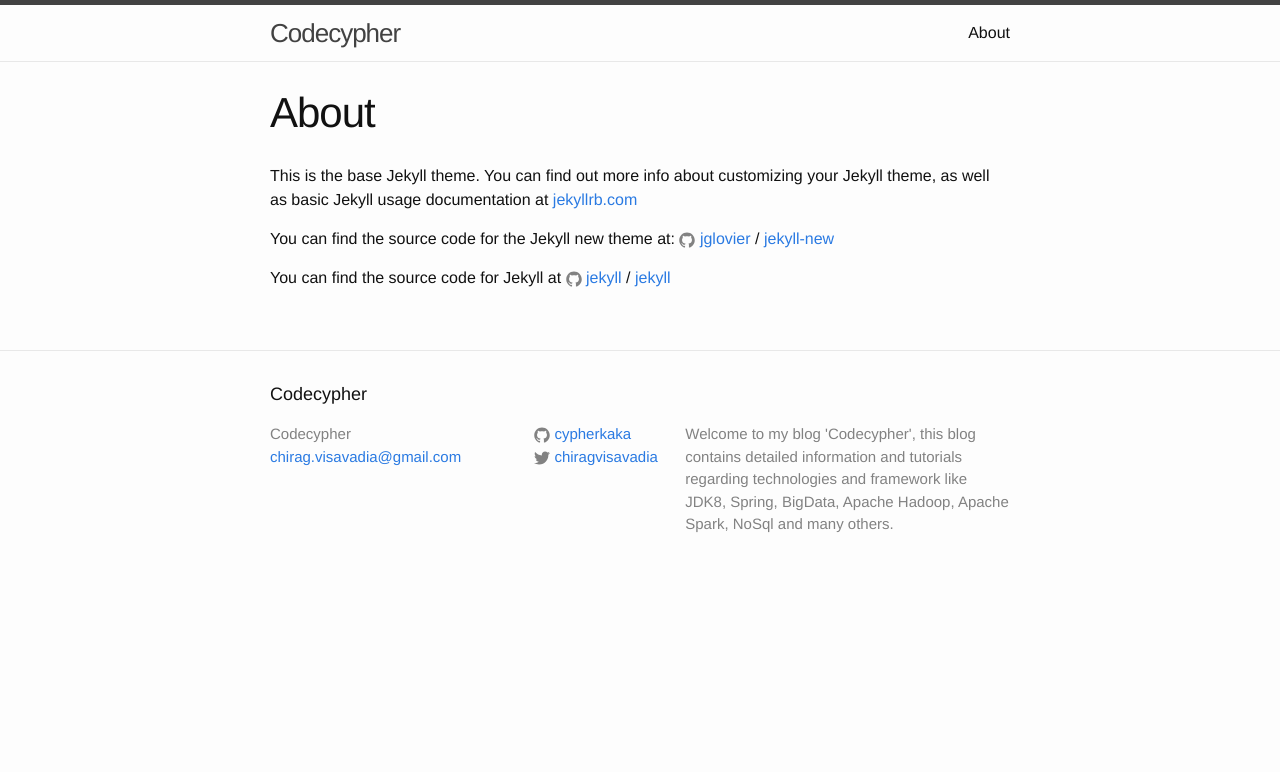
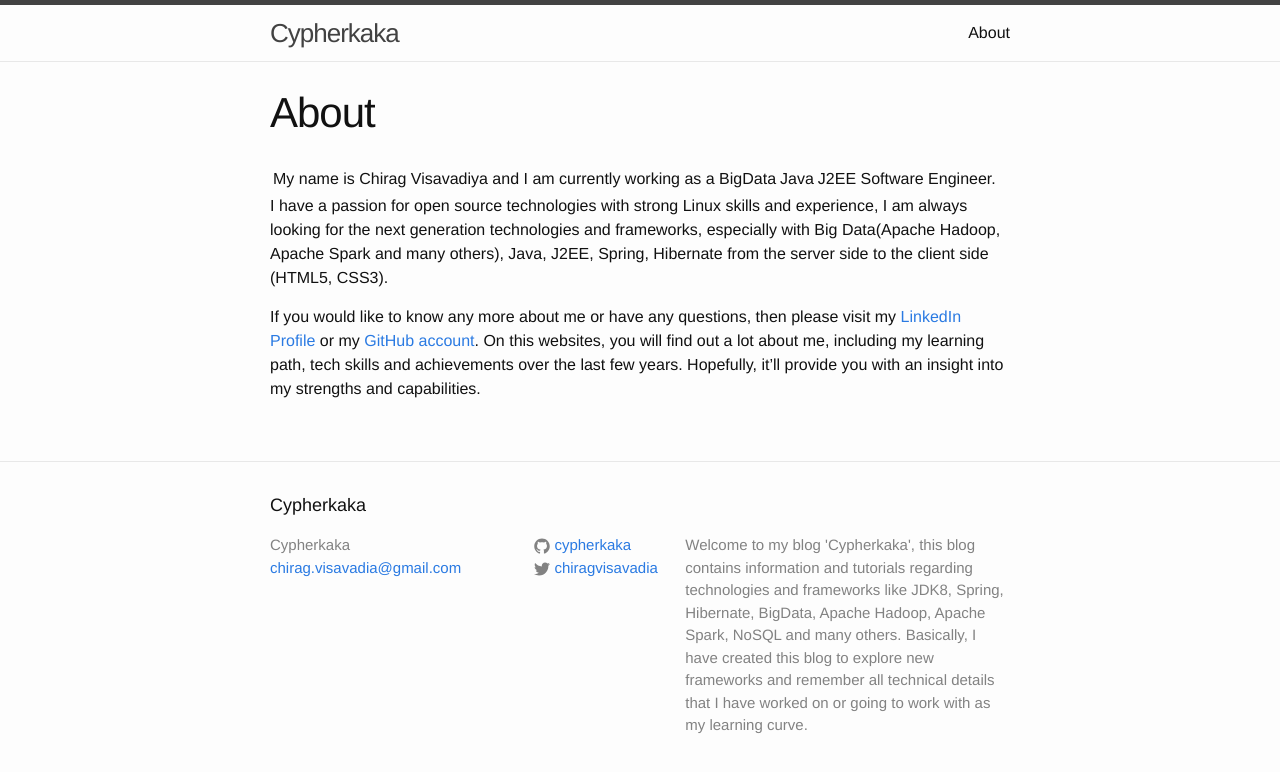
Before and after one commit to cypherkaka/codecypher.github.io, a Jekyll site: the page built from about.md, in a window 1280 px wide. Shown: the top 772 px of the page. Built offline with Jekyll 4.4.1, drawn with Linux system fonts in a browser that asks for light colours.

Commit message:
Initial commit

```diff
--- a/Gemfile
+++ b/Gemfile
@@ -1,2 +1,4 @@
 source 'https://rubygems.org'
 gem 'github-pages', group: :jekyll_plugins
+
+gem 'jekyll-admin', group: :jekyll_plugins
--- a/_config.yml
+++ b/_config.yml
@@ -6,10 +6,12 @@
 # 'jekyll serve'. If you change this file, please restart the server process.
 
 # Site settings
-title: Codecypher
+title: Cypherkaka
 email: chirag.visavadia@gmail.com
 description: > # this means to ignore newlines until "baseurl:"
-  Welcome to my blog 'Codecypher', this blog  contains detailed information and tutorials regarding technologies and framework like JDK8, Spring, BigData, Apache Hadoop, Apache Spark, NoSql and many others.
+  Welcome to my blog 'Cypherkaka', this blog contains information and tutorials regarding technologies and frameworks like JDK8, Spring, Hibernate, BigData, Apache Hadoop, Apache Spark, NoSQL and many others.
+
+  Basically, I have created this blog to explore new frameworks and remember all technical details that I have worked on or going to work with as my learning curve.
 baseurl: "" # the subpath of your site, e.g. /blog
 url: "http://yourdomain.com" # the base hostname & protocol for your site
 twitter_username: chiragvisavadia
--- a/about.md
+++ b/about.md
@@ -1,15 +1,11 @@
 ---
+title: About
 layout: page
-title: About
-permalink: /about/
+permalink: "/about/"
 ---
 
-This is the base Jekyll theme. You can find out more info about customizing your Jekyll theme, as well as basic Jekyll usage documentation at [jekyllrb.com](http://jekyllrb.com/)
+My name is Chirag Visavadiya and I am currently working as a BigData|Java|J2EE Software Engineer.
 
-You can find the source code for the Jekyll new theme at:
-{% include icon-github.html username="jglovier" %} /
-[jekyll-new](https://github.com/jglovier/jekyll-new)
+I have a passion for open source technologies with strong Linux skills and experience, I am always looking for the next generation technologies and frameworks, especially with Big Data(Apache Hadoop, Apache Spark and many others), Java, J2EE, Spring, Hibernate from the server side to the client side (HTML5, CSS3).
 
-You can find the source code for Jekyll at
-{% include icon-github.html username="jekyll" %} /
-[jekyll](https://github.com/jekyll/jekyll)
+If you would like to know any more about me or have any questions, then please visit my [LinkedIn Profile](https://linkedin.com/in/chiragvisavadiya) or my [GitHub account](https://github.com/cypherkaka). On this websites, you will find out a lot about me, including my learning path, tech skills and achievements over the last few years. Hopefully, it'll provide you with an insight into my strengths and capabilities.
```
